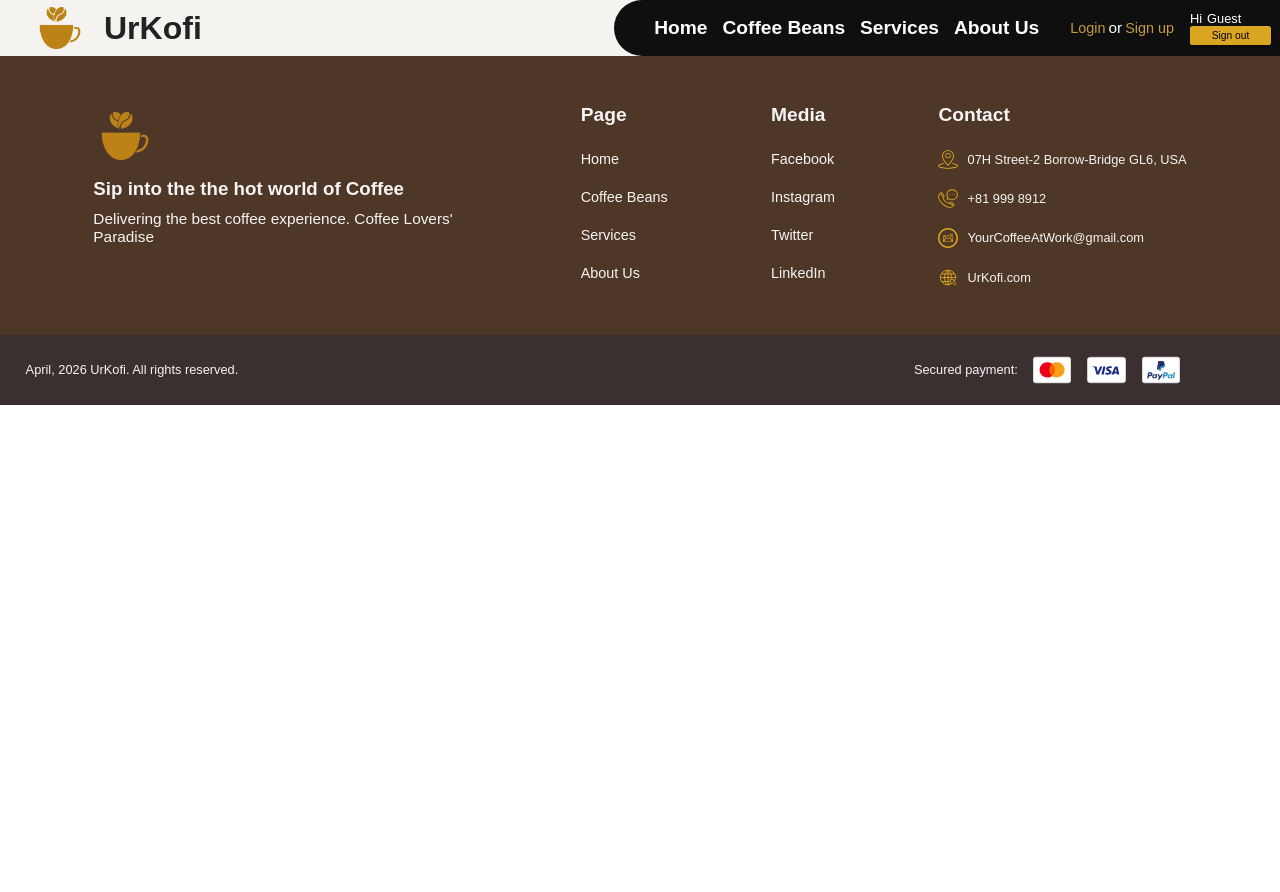
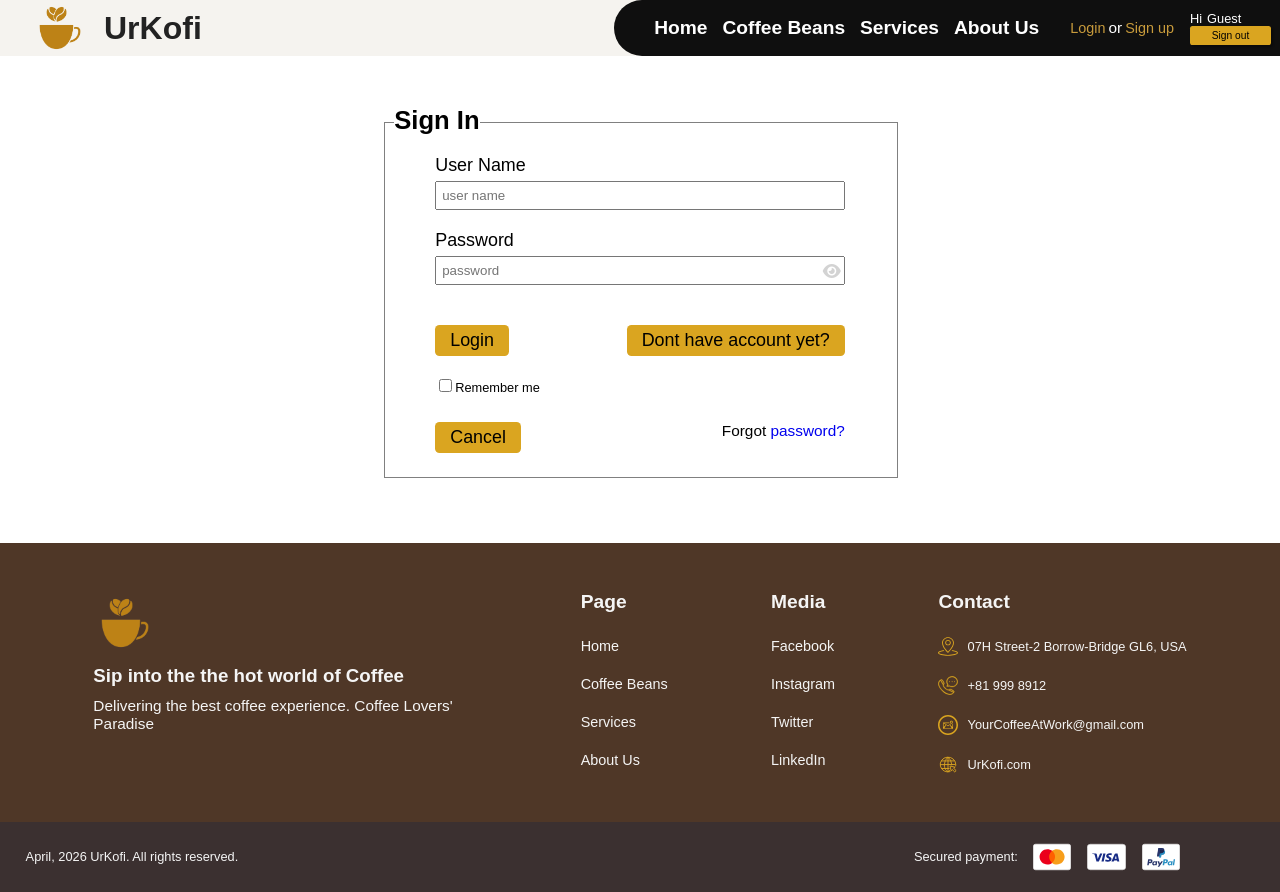
Before and after one commit to Nathan-Front/Coffee_webpage_react_ver, a React (Vite) app: page /Coffee_webpage_react_ver/login in a window 1280 px wide. Before the commit the page ends 800 px from the top, so only its background shows below. Built offline with nearby package versions, Linux system fonts and the light colour scheme.

Commit message:
added login form and its functions

```diff
--- a/src/App.jsx
+++ b/src/App.jsx
@@ -7,14 +7,17 @@ import Home from "./home-html/home.jsx";
 import CoffeeBeans from "./coffeeBeans-html/coffeeBeans.jsx";
 import Cart from "./cart-html/cart.jsx";
 import Signup from "./forms-html/signup.jsx";
+import Login from "./forms-html/login.jsx";
 import { useState } from "react";
 import { getCartStorage } from "./assets/js/coffeeBeans";
 function App() {
   const [cartItems, setCartItems] = useState(() => getCartStorage());
-
+  const [loggedUser, setLoggedUser] = useState(() => {
+    return JSON.parse(localStorage.getItem("loggedUser")) || null;
+  });
   return (
     <BrowserRouter basename="/Coffee_webpage_react_ver">
-      <Head />
+      <Head loggedUser={loggedUser} setLoggedUser={setLoggedUser} />
       <Routes>
         <Route path="/" element={<Home />} />
         <Route
@@ -27,6 +30,10 @@ function App() {
           path="/cart"
           element={<Cart cartItems={cartItems} setCartItems={setCartItems} />}
         />
+        <Route
+          path="/login"
+          element={<Login setLoggedUser={setLoggedUser} />}
+        />
         <Route path="/signup" element={<Signup />} />
       </Routes>
       <Footer />
--- a/src/assets/js/hashPassword.js
+++ b/src/assets/js/hashPassword.js
@@ -1,6 +1,6 @@
 //Use Built-in API hash of the browser *This is for front-end only no server/DB
 //Does not show the exact password in the localStorage
-window.hashPassword = async function hashPassword(password) {
+export async function hashPassword(password) {
   const encoder = new TextEncoder();
   const data = encoder.encode(password);
   const hashBuffer = await crypto.subtle.digest("SHA-256", data);
--- a/src/assets/js/login.js
+++ b/src/assets/js/login.js
@@ -1,3 +1,28 @@
+import { use } from "react";
+import { hashPassword } from "./hashPassword";
+export async function userLogin(userData){
+    const user = JSON.parse(localStorage.getItem("registeredUser")) || [];
+    if(!user) return;
+    const hashedPassword = await hashPassword(userData.password);
+    const foundUser = user.find(user => user.userName === userData.userName && user.password === hashedPassword);
+
+    if(foundUser) {
+        localStorage.setItem("loggedUser", JSON.stringify(foundUser));
+        return {success: true, user: foundUser}
+    } else {
+        return { error: "Invalid username or password" };
+    }
+}
+
+export async function RememberMe(check, user){
+    if(!user) return;
+    if(check) {
+        localStorage.setItem("rememberMe", JSON.stringify(user.userName))
+    } else {
+        localStorage.removeItem("rememberMe");
+    }
+    return {success: true}
+}
 
 window.loginUser = function loginUser(){
     const loginForm = document.getElementById("loginForm");
--- a/src/assets/js/signup.js
+++ b/src/assets/js/signup.js
@@ -1,3 +1,4 @@
+import { hashPassword } from "./hashPassword";
 //Check duplicate email
 export function checkEmail(emailString) {
     const users = JSON.parse(localStorage.getItem("registeredUser")) || [];
@@ -20,10 +21,15 @@ export function checkUser(userString) {
     return userExist;
 }
 //Create new user
-export function createAccount(form) {
+export async function createAccount(form) {
     const users = JSON.parse(localStorage.getItem("registeredUser")) || [];
     if(!users) return;
-    users.push(form)
+    const hashedPassword = await hashPassword(form.password);
+    const newUser = {
+        ...form, //Copy all the data
+        password: hashedPassword //Then overwrite the password
+    };
+    users.push(newUser);
     localStorage.setItem("registeredUser", JSON.stringify(users));
 }
 
--- a/src/forms-html/login.jsx
+++ b/src/forms-html/login.jsx
@@ -1,10 +1,53 @@
-import React from "react";
+import { useState } from "react";
+import { userLogin, RememberMe } from "../assets/js/login.js";
+import { Link, useNavigate } from "react-router-dom";
+function Login({ setLoggedUser }) {
+  const navigate = useNavigate();
+  const remembered = JSON.parse(localStorage.getItem("rememberMe"));
+  const [isChecked, setIsChecked] = useState(!!remembered);
 
-function Login() {
+  const [loginForm, setLoginForm] = useState({
+    userName: remembered ?? "", //If no user in storage return ""
+    password: "",
+  });
+
+  async function handleLogin(e) {
+    e.preventDefault();
+    if (loginForm.userName.trim() === "") {
+      alert("Enter username");
+      return;
+    }
+    if (loginForm.password.trim() === "") {
+      alert("Enter password");
+      return;
+    }
+    const result = await userLogin(loginForm); //Need to await for the rememberMe function
+    if (result.error) {
+      alert(result.error);
+      return;
+    }
+    setLoggedUser(result.user);
+    await RememberMe(isChecked, result.user);
+    alert("login successful");
+    navigate("/");
+  }
+  function handleChange(e) {
+    const { name, value } = e.target;
+    setLoginForm((prev) => ({
+      ...prev,
+      [name]: value,
+    }));
+  }
+  function resetForm() {
+    setLoginForm({
+      userName: "",
+      password: "",
+    });
+  }
   return (
     <>
       <main>
-        <form id="loginForm" className="login-form" novalidate>
+        <form id="loginForm" className="login-form" onSubmit={handleLogin}>
           <h3>Sign In</h3>
           <label htmlFor="loginName">User Name</label>
           <input
@@ -12,6 +55,9 @@ function Login() {
             id="loginName"
             placeholder="user name"
             autoComplete="new-user-name"
+            name="userName"
+            value={loginForm.userName}
+            onChange={handleChange}
           />
           <label htmlFor="loginPassword">Password</label>
           <div className="login-password-container">
@@ -20,6 +66,9 @@ function Login() {
               id="loginPassword"
               placeholder="password"
               autoComplete="new-password"
+              name="password"
+              value={loginForm.password}
+              onChange={handleChange}
             />
             <i
               className="fa-solid fa-eye toggle-password"
@@ -32,21 +81,26 @@ function Login() {
 
           <div className="login-button-container">
             <button type="submit">Login</button>
-            <button type="button" id="mobile-signup-form">
+            <Link to="/signup" id="mobile-signup-form">
               Dont have account yet?
-            </button>
+            </Link>
           </div>
           <label className="login-remember-me">
             <input
               id="remember-me"
               type="checkbox"
-              checked="checked"
               name="remember"
+              checked={isChecked}
+              onChange={(e) => setIsChecked(e.target.checked)}
             />
             <span>Remember me</span>
           </label>
           <div className="cancel-forgot-container">
-            <button type="button" id="login-close-createAccnt-page">
+            <button
+              type="button"
+              id="login-close-createAccnt-page"
+              onClick={resetForm}
+            >
               Cancel
             </button>
             <p>
--- a/src/forms-html/signup.jsx
+++ b/src/forms-html/signup.jsx
@@ -1,4 +1,5 @@
 import { useState } from "react";
+import { useNavigate } from "react-router-dom";
 import {
   createAccount,
   validateEmail,
@@ -6,6 +7,7 @@ import {
   checkUser,
 } from "../assets/js/signup";
 function Signup() {
+  const navigate = useNavigate();
   const [form, setForm] = useState({
     familyName: "",
     firstName: "",
@@ -42,6 +44,7 @@ function Signup() {
     }
     createAccount(form);
     alert("Account created");
+    navigate("/Login");
   }
   function resetForm() {
     setForm({
--- a/src/head-html/head.jsx
+++ b/src/head-html/head.jsx
@@ -1,6 +1,12 @@
 import { Link } from "react-router-dom";
-
-function Head() {
+import { useRef } from "react";
+function Head({ loggedUser, setLoggedUser }) {
+  const userRef = useRef(null);
+  function signOut() {
+    setLoggedUser(null);
+    localStorage.removeItem("loggedUser");
+    alert("logged out.");
+  }
   return (
     <>
       <div className="header-nav-container">
@@ -49,9 +55,11 @@ function Head() {
           <div className="user-container">
             <div>
               <span>Hi</span>
-              <p className="logged-in-user">Guest</p>
+              <p ref={userRef} className="logged-in-user">
+                {loggedUser?.userName || "Guest"}
+              </p>
             </div>
-            <button type="button" className="logout-button">
+            <button type="button" className="logout-button" onClick={signOut}>
               Sign out
             </button>
           </div>
```
Also changed, not shown: 3 other files (tests, documents, lock files or other folders).
